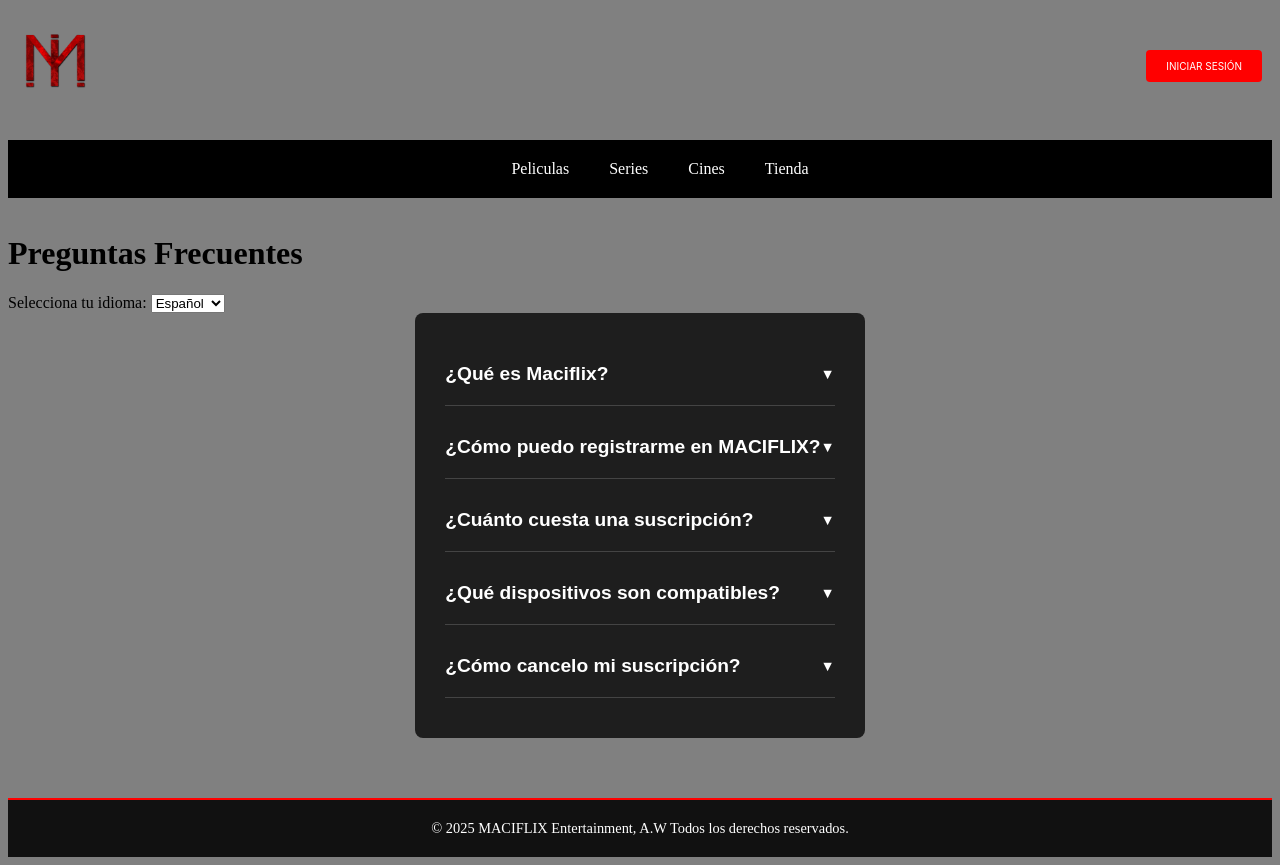
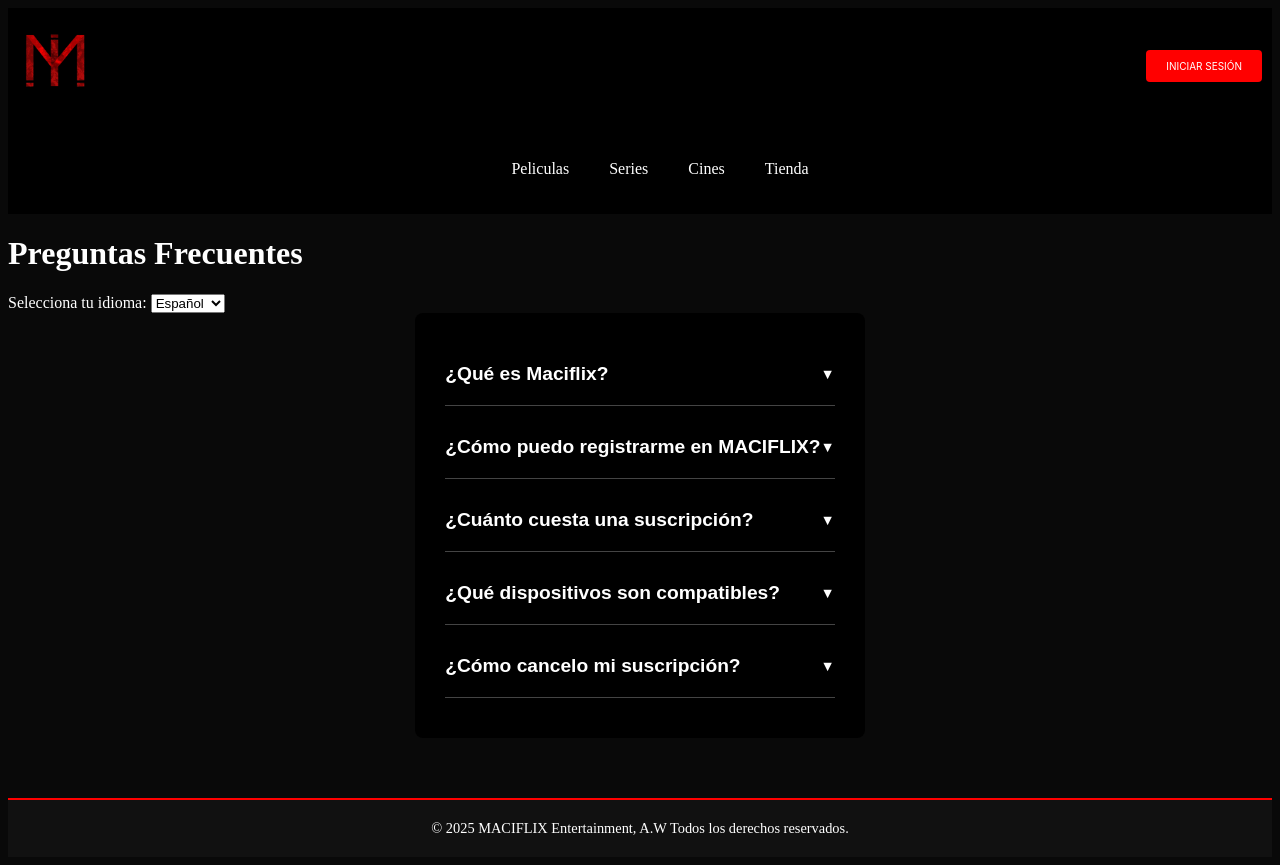
Before and after one commit to aplicacionswebiessarenal/maciflix, a PHP site: page /faq.php?lang=1 in a window 1280 px wide. Run offline with PHP 8.4, Linux system fonts and the light colour scheme; data comes from the database, SQL or seed files in the repository.

Commit message:
cambio al fondo de faq

```diff
--- a/css/estilosmilista.css
+++ b/css/estilosmilista.css
@@ -108,17 +108,24 @@ footer p {
 }
   /*estilos para FAQ.html*/
   #FAQ-body {
-    background-color: grey;
+    background-color: rgb(9, 9, 9);
     display: flex;
     flex-direction: column;
   }
-  h1 {
-    color: #000000;
+  #FAQ-body header {
+    background-color: #000000;
   }
 
+  h1 {
+    color: #ffffff;
+  }
+  #FAQ-body label {
+    color: #ffffff;
+    font-weight: 300;
+  }
   #faq {
-    background-color: #1e1e1e;
-    color: white;
+    background-color: #000000;
+    color: rgb(0, 0, 0);
     padding: 30px;
     max-width: 800px;
     margin: 0 auto;
--- a/faq.php
+++ b/faq.php
@@ -52,6 +52,7 @@ $textos = [
 
 </head>
 <body id="FAQ-body">
+
 <iframe class="iframe" src="header.php"onload="this.before((this.contentDocument.body||this.contentDocument).children[0]);this.remove()"></iframe>
 
 <h1><?php echo $textos[$idioma]['titulo']; ?></h1>
--- a/js/milista.js
+++ b/js/milista.js
@@ -1,14 +1,29 @@
 
 /*script para milista.html*/
-function showPopup(peli) {
-    document.getElementById('popup').style.display = 'flex';
-
+function verPelicula(nombre) {
+    alert('Reproduciendo ' + nombre);
 }
 
-function hidePopup() {
-    document.getElementById('popup').style.display = 'none';
+function quitarPelicula(id) {
+    if (confirm('¿Seguro que quieres quitar esta película?')) {
+        fetch('', {
+            method: 'POST',
+            headers: {'Content-Type': 'application/x-www-form-urlencoded'},
+            body: 'delete=true&id=' + id
+        })
+        .then(response => {
+            if (!response.ok) {
+                throw new Error('Error al eliminar la película');
+            }
+            document.getElementById('pelicula-' + id).remove();
+        })
+        .catch(error => {
+            console.error('Error:', error);
+            alert('Error al eliminar la película. Por favor, inténtelo de nuevo.');
+        });
+
+    }
 }
-
 
 /*script para el faq.html*/
   document.querySelectorAll('.faq-pregunta').forEach(button => {
```
Also changed, not shown: favicon.ico (deleted).
